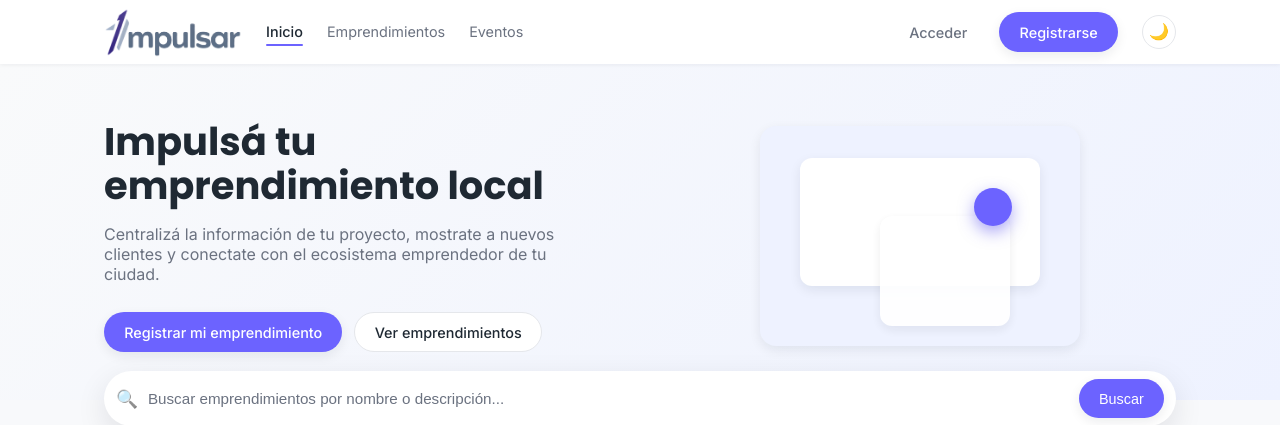
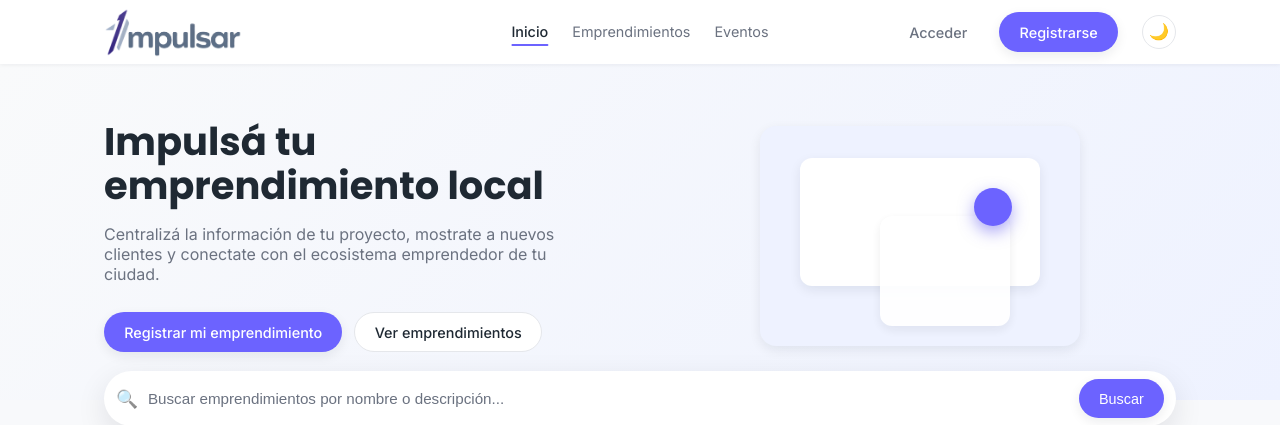
Before and after one commit to Franv-Dev/IMPULSAR, a Flask app: page / in a window 1280 px wide. Shown: the top 425 px of the page. Run offline with Flask 3, Linux system fonts and the light colour scheme; data that the repository does not hold is empty; some libraries are stand-ins or nearby versions.

Commit message:
Centrar el menu del navbar
El menu quedaba pegado al logo por un margin-right: auto, con todo el
sobrante del navbar de un solo lado. Centrarlo dentro del flujo no
alcanza: el hueco entre el logo y el bloque de usuario no esta centrado,
asi que cualquier reparto (space-between, margin auto, un 1fr por lado)
mueve el menu segun cuanto ocupen los costados, incluido el largo del
nombre de usuario. Va fuera del flujo, anclado al 50% del navbar.

El centrado vive en su propio media query de min-width en vez de
deshacerse en el bloque mobile, que anima con transition: all y haria
deslizar el menu a lo ancho del navbar al cruzar el breakpoint. Sigue el
mismo corte de 768px de la hamburguesa, que es donde el menu deja de ser
una fila y pasa a ser un desplegable.

Co-Authored-By: Claude Opus 5 <noreply@anthropic.com>

```diff
--- a/static/css/styles.css
+++ b/static/css/styles.css
@@ -172,6 +172,9 @@ main {
     justify-content: space-between;
     gap: 1.5rem;
     min-height: 64px;
+    /* Referencia para centrar los links respecto al navbar entero (ver
+       .navbar__links). */
+    position: relative;
 }
 
 /* Logo */
@@ -214,11 +217,34 @@ main {
     align-items: center;
     gap: 1.5rem;
     font-size: 0.9rem;
-    /* El navbar reparte el sobrante con space-between. Al quedar tres links en
-       vez de cinco, ese sobrante se colaba entre el logo y el menu y los links
-       quedaban flotando en el medio; con el margen automatico el aire se junta
-       todo de un lado y los links siguen pegados al logo. */
-    margin-right: auto;
+}
+
+/* El menu centrado es solo del navbar en una fila. Va en su propio media query
+   en vez de deshacerse mas abajo junto al resto de lo mobile porque ese bloque
+   anima con "transition: all": si el centrado se cancelara ahi, el menu cruzaria
+   el navbar deslizandose cada vez que se pasa el breakpoint. El corte es el
+   mismo 768px de la hamburguesa y tiene que seguirlo: hasta ahi hay una fila
+   donde centrar, despues el menu es un desplegable. */
+@media (min-width: 769px) {
+    /* Centrado respecto al navbar entero, no al hueco que queda entre el logo y
+       el bloque de usuario: ese hueco no esta centrado, asi que cualquier
+       reparto dentro del flujo (space-between, margin auto, un 1fr por lado)
+       correria el menu segun cuanto ocupen los costados. Fuera del flujo y
+       anclado al 50%, el centro es el del navbar y no se mueve cuando cambia el
+       ancho del nombre de usuario. */
+    .navbar__links {
+        position: absolute;
+        left: 50%;
+        transform: translateX(-50%);
+    }
+
+    /* Con los links fuera del flujo quedan en la fila logo, acciones y switch de
+       tema: el space-between del contenedor dejaria las acciones en el medio,
+       encima del menu centrado. El margen automatico junta todo el aire despues
+       del logo y las manda al extremo derecho. */
+    .navbar__actions {
+        margin-left: auto;
+    }
 }
 
 .navbar__link {
@@ -977,9 +1003,6 @@ main {
         align-items: flex-start; /* Alineamos a la izquierda */
         padding: 0;
         gap: 0; /* Reseteamos gaps */
-        /* Aca los links son una fila entera del menu desplegable: el margen
-           automatico que los pega al logo en desktop no corresponde. */
-        margin-right: 0;
 
         /* Transición */
         transition: all 0.3s ease-in-out;
```
